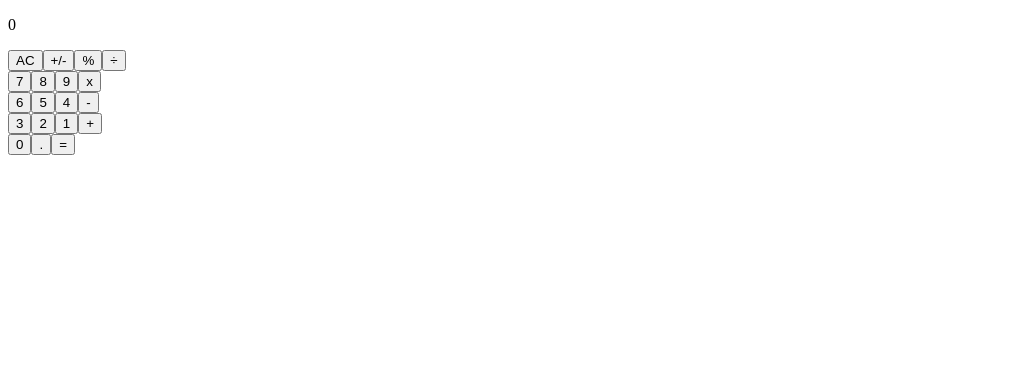
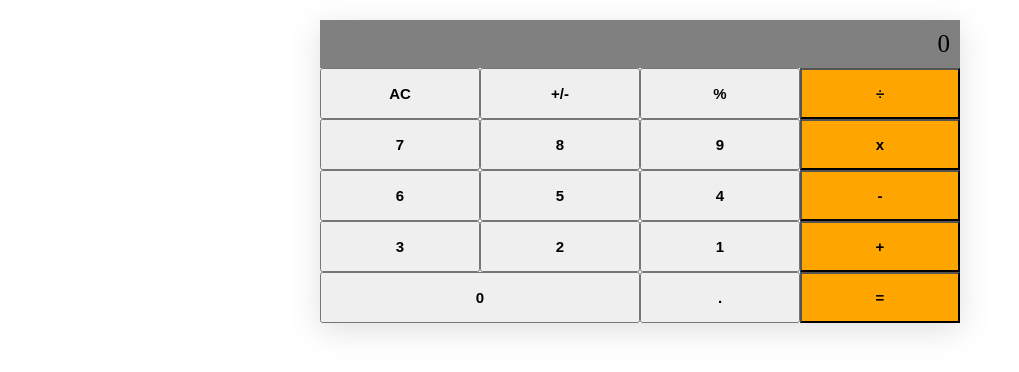
Before and after one commit to henry-dura/math-magicians, a React (Create React App) app: page / in a window 1280 px wide. Shown: the top 372 px of the page, without its empty margins (0-1019 px from the left). Built offline with nearby package versions, Linux system fonts and the light colour scheme.

Commit message:
Add Styling

```diff
--- a/src/App.css
+++ b/src/App.css
@@ -1,39 +1,54 @@
-.App {
-  text-align: center;
+* {
+  padding: 0;
+  margin: 0;
+  box-sizing: border-box;
 }
 
-.App-logo {
-  height: 40vmin;
-  pointer-events: none;
+html {
+  font-size: 62.5%;
 }
 
-@media (prefers-reduced-motion: no-preference) {
-  .App-logo {
-    animation: App-logo-spin infinite 20s linear;
+.calculator {
+  width: 80%;
+  margin: 2rem auto;
+  box-shadow: rgba(100, 100, 111, 0.2) 0 7px 29px 0;
+}
+
+button {
+  padding: 1.5rem;
+  width: 25%;
+  font-size: 1.5rem;
+  font-weight: 700;
+}
+
+button:hover {
+  opacity: 0.5;
+  cursor: pointer;
+}
+
+.screen {
+  text-align: right;
+  background-color: gray;
+  font-size: 2.5rem;
+  padding: 1rem;
+}
+
+.keys {
+  width: 100%;
+  display: flex;
+  justify-content: space-between;
+}
+
+.zero {
+  width: 50%;
+}
+
+.operation {
+  background: orange;
+}
+
+@media screen and (min-width: 768px) {
+  .calculator {
+    width: 50%;
   }
 }
-
-.App-header {
-  background-color: #282c34;
-  min-height: 100vh;
-  display: flex;
-  flex-direction: column;
-  align-items: center;
-  justify-content: center;
-  font-size: calc(10px + 2vmin);
-  color: white;
-}
-
-.App-link {
-  color: #61dafb;
-}
-
-@keyframes App-logo-spin {
-  from {
-    transform: rotate(0deg);
-  }
-
-  to {
-    transform: rotate(360deg);
-  }
-}
```
